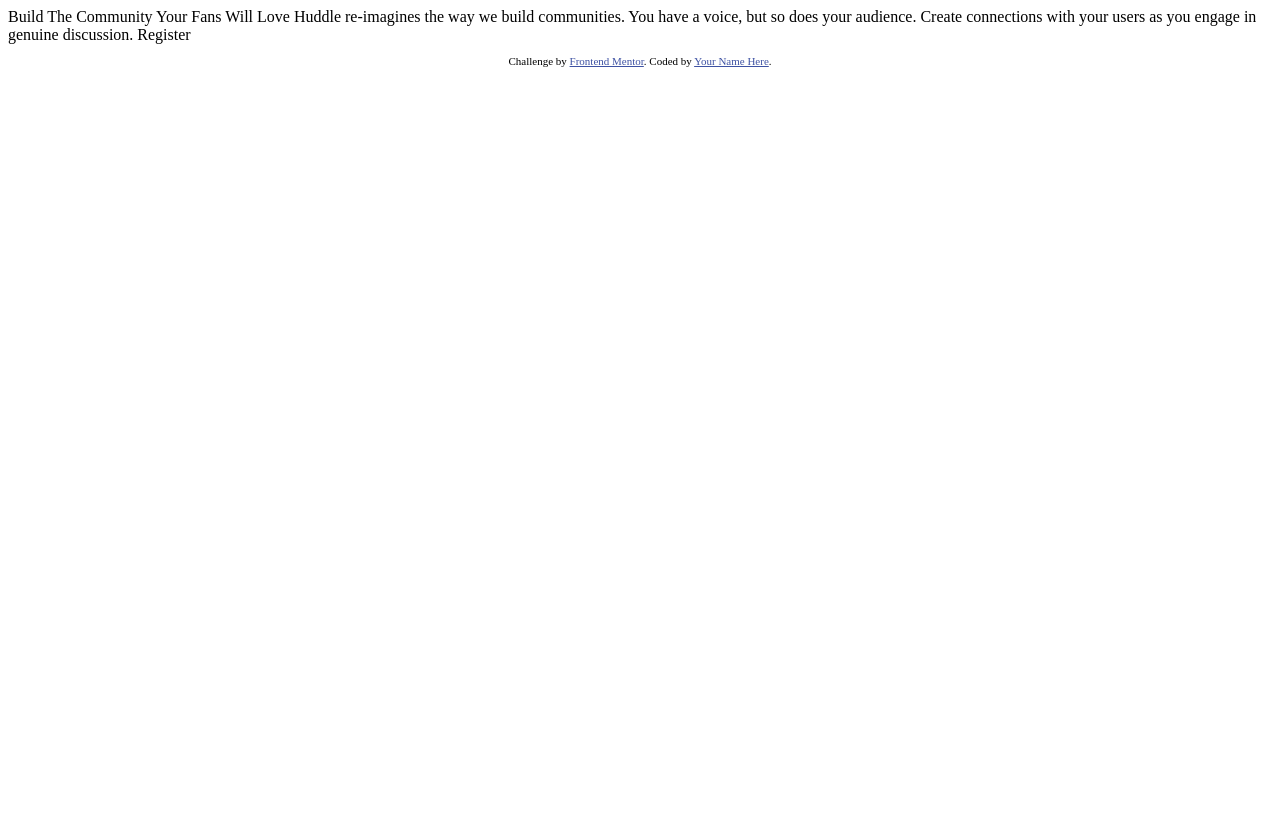
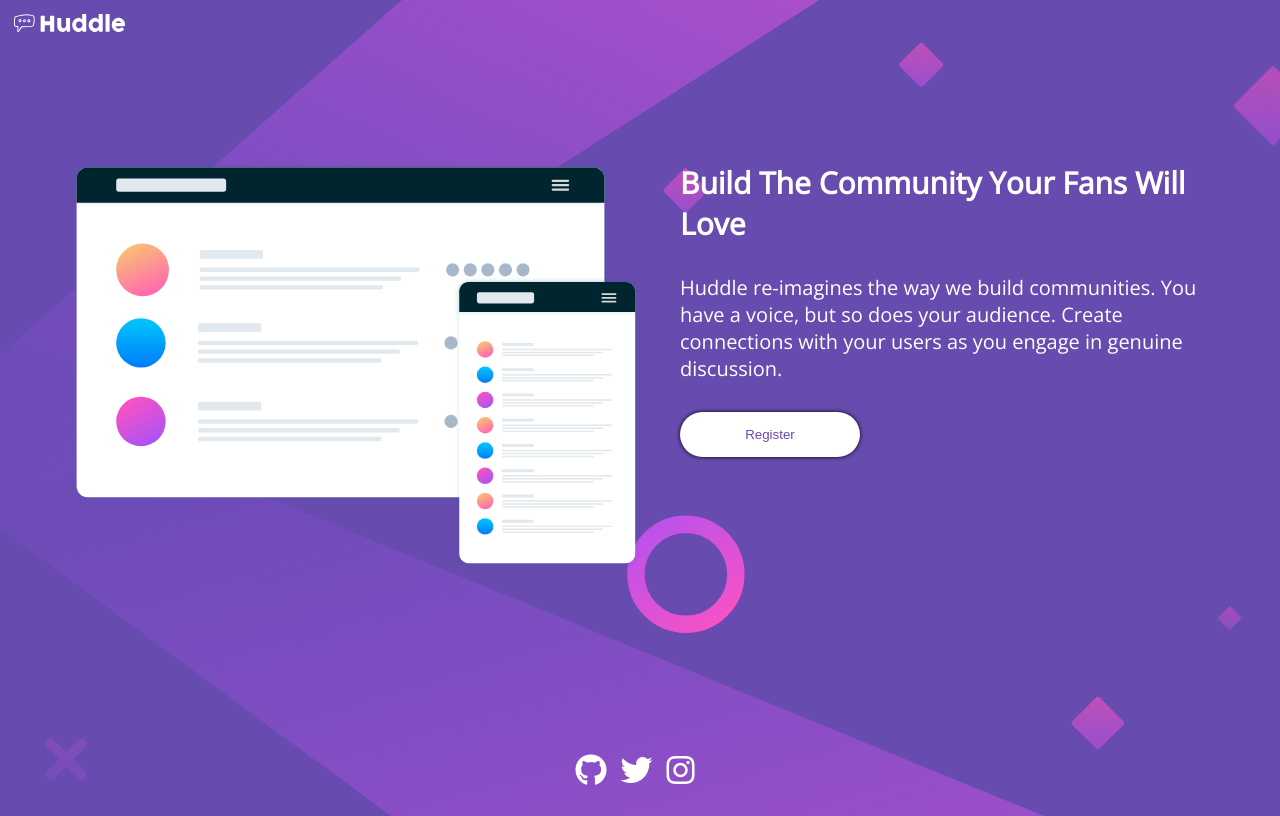
Before and after one commit to mohsensh7122/huddle-landing-page, a plain HTML site: page index.html in a window 1280 px wide. Drawn offline with nearby package versions, Linux system fonts and the light colour scheme.

Commit message:
Completed the project.

```diff
--- a/index.html
+++ b/index.html
@@ -2,21 +2,42 @@
 <html lang="en">
 <head>
   <meta charset="UTF-8">
-  <meta name="viewport" content="width=device-width, initial-scale=1.0"> <!-- displays site properly based on user's device -->
+  <meta name="viewport" content="width=device-width, initial-scale=1.0">
+  <script src="https://kit.fontawesome.com/de37e81820.js" crossorigin="anonymous"></script>
 
+  <link href="https://fonts.googleapis.com/css2?family=Open+Sans&display=swap" rel="stylesheet">
+  <link rel="preconnect" href="https://fonts.googleapis.com">
+  <link rel="preconnect" href="https://fonts.gstatic.com" crossorigin>
+  <link href="https://fonts.googleapis.com/css2?family=Poppins:wght@400;600&display=swap" rel="stylesheet">
   <link rel="icon" type="image/png" sizes="32x32" href="./images/favicon-32x32.png">
-
+  <link rel="stylesheet" href="css/styles.css">
   <title>Frontend Mentor | Huddle landing page with single introductory section</title>
-
-  <!-- Feel free to remove these styles or customise in your own stylesheet 👍 -->
-  <style>
-    .attribution { font-size: 11px; text-align: center; }
-    .attribution a { color: hsl(228, 45%, 44%); }
-  </style>
 </head>
 <body>
 
-  Build The Community Your Fans Will Love
+  <header>
+    <img src="images/logo.svg" alt="Huddle logo" class="logo">
+  </header>
+  <main>
+    <div class="container">
+      <img src="images/illustration-mockups.svg" alt="Browser tabs on desktop and phone" class="browser-tab-img">
+      <div class="container-text">
+        <h2>Build The Community Your Fans Will Love</h2>
+        <p>Huddle re-imagines the way we build communities. You have a voice, but so does your audience.
+          Create connections with your users as you engage in genuine discussion.</p>
+        <button>Register</button>
+      </div>
+    </div>
+  </main>
+
+  <footer>
+    <div class="social-media-icons">
+      <a href="https://github.com/mohsensh7122"><i class="fa-brands fa-github fa-2xl" style="color: white;" ></i></a>
+      <i class="fa-brands fa-twitter fa-2xl" style="color: white;"></i>
+      <i class="fa-brands fa-instagram fa-2xl" style="color: white;"></i>
+    </div>
+  </footer>
+  <!-- Build The Community Your Fans Will Love
 
   Huddle re-imagines the way we build communities. You have a voice, but so does your audience.
   Create connections with your users as you engage in genuine discussion.
@@ -28,6 +49,7 @@
       Challenge by <a href="https://www.frontendmentor.io?ref=challenge" target="_blank">Frontend Mentor</a>.
       Coded by <a href="#">Your Name Here</a>.
     </p>
-  </footer>
+  </footer> -->
+
 </body>
 </html>
--- /dev/null
+++ b/scss/components/_attributions.scss
@@ -0,0 +1,8 @@
+.attribution {
+    font-size: 11px;
+    text-align: center;
+}
+
+.attribution a {
+    color: hsl(228, 45%, 44%);
+}
--- a/scss/components/_basic-stylings.scss
+++ b/scss/components/_basic-stylings.scss
@@ -0,0 +1,15 @@
+body {
+    background-color: $violet;
+    background-image: url("../images/bg-mobile.svg");
+    background-size: cover;
+        background-position: center;
+        background-repeat: no-repeat;
+    min-height: 100vh;
+    @media screen and (min-width: 768px) {
+
+        background-image: url("../images/bg-desktop.svg");
+
+
+
+    }
+}
--- /dev/null
+++ b/scss/components/_containers.scss
@@ -0,0 +1,58 @@
+.container {
+    padding: 20px 40px;
+    margin: 60px auto;
+    width: 80%;
+    text-align: center;
+    color: #fff;
+    font-family: $font-body;
+
+    @media screen and (min-width: 768px) {
+        display: flex;
+        justify-content: space-between;
+        text-align: left;
+        width: 90%;
+        margin-top: 100px;
+    }
+
+    &-text {
+        h2, p {
+            margin-bottom: 20px;
+            margin-top: 0;
+
+            @media screen and (min-width: 768px) {
+                margin-bottom: 30px;
+            }
+        }
+
+        p {
+            @media screen and (min-width: 768px) {
+                font-size: 20px;
+            }
+        }
+
+        h2 {
+            @media screen and (min-width: 768px) {
+                font-size: 30px;
+            }
+        }
+    }
+    button {
+        width: 180px;
+        padding: 15px 50px;
+        border-radius: 40px;
+        border: none;
+        background-color: #fff;
+        color: $violet;
+        box-shadow: 0 0 4px black;
+
+
+    }
+}
+
+footer {
+    position: fixed;
+  left: 0;
+  bottom: 20px;
+  width: 100%;
+  text-align: center;
+}
--- a/scss/components/_images.scss
+++ b/scss/components/_images.scss
@@ -0,0 +1,12 @@
+.logo {
+    width: 120px;
+}
+
+.browser-tab-img {
+    width: 100%;
+
+    @media screen and (min-width: 768px) {
+        width: 50%;
+        margin-right: 40px;
+    }
+}
--- a/scss/components/_index.scss
+++ b/scss/components/_index.scss
@@ -2,3 +2,6 @@
 @import "forms";
 @import "grid";
 @import "images";
+@import "attributions";
+@import "containers";
+@import "social-media";
--- /dev/null
+++ b/scss/components/_social-media.scss
@@ -0,0 +1,9 @@
+footer {
+    text-align: center;
+}
+.social-media-icons {
+
+    i {
+        margin-right: 10px;
+    }
+}
--- a/scss/utilities/_variables.scss
+++ b/scss/utilities/_variables.scss
@@ -0,0 +1,14 @@
+/**** Colors ****/
+
+$violet: hsl(257, 40%, 49%);
+$soft-magneta: hsl(300, 69%, 71%);
+
+
+/**** Typography ****/
+
+$font-heading: 'Poppins', sans-serif;
+$font-body: 'Open Sans', sans-serif;
+
+
+$font-regular: 400;
+$font-semibold: 600;
```
Also changed, not shown: css/styles.css (added), 1 other file.
